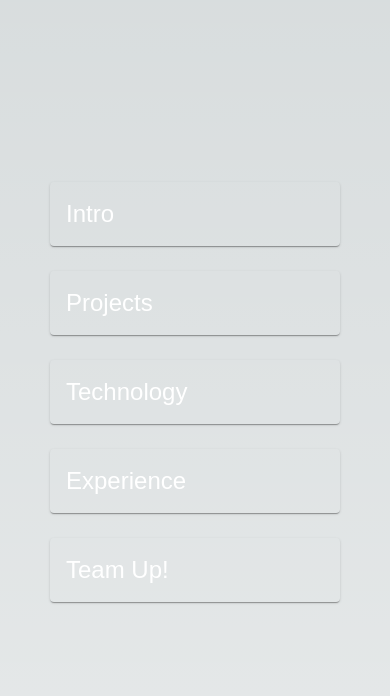
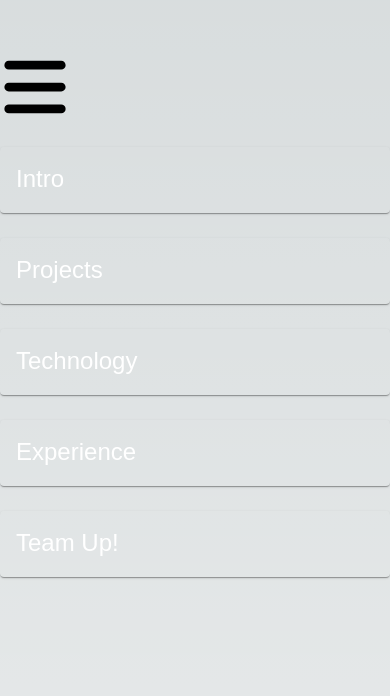
Before and after one commit to balili-melchorjr-developer/portfolio-next, a Next.js app: page / in a window 390 px wide. Shown: the part 148-844 px from the top of the page. Built offline with nearby package versions, Linux system fonts and the light colour scheme.

Commit message:
Feat: Added tailwindcss

```diff
--- a/components/Nav.js
+++ b/components/Nav.js
@@ -1,8 +1,18 @@
 import { Button, CardHeader, List, ListItem, Typography, Grid, Card } from '@mui/material'
-import React from 'react'
+import React, { useState } from 'react'
 import { useRouter } from 'next/router'
+import { FaBars } from "react-icons/fa6";
+import { IoClose } from "react-icons/io5";
+import Link from 'next/link';
 
 const Nav = () => {
+
+    const [active, setActive] = useState(false)
+    const [nav, setNav] = useState(false)
+
+    const handleNav = () => {
+        setNav(!nav)
+    }
 
     const customStyle = {
         customButton: {
@@ -29,34 +39,64 @@ const Nav = () => {
             color: 'white',
             fontWeight: '900'
         }
+    }
 
-
+    const handleActive = () => {
+        setActive(true)
+        router.push('/')
+        console.log(setActive)
     }
 
     const router = useRouter()
 
   return (
     <>
-        <Grid container sx={customStyle.customLayout}>
+        <div onClick={handleNav} className='md:hidden z-10'>
+            {!nav ?  <FaBars size={70}/> : <IoClose size={70}/>}
+        </div>
+        <Grid container className="hidden md:flex">
             <Grid item xs={12} md={12} >
-                <Card onClick={() => router.push('/')} sx={customStyle.customCard}>
+                <Card onClick={() => handleActive()} sx={customStyle.customCard} className='card-new-style'>
+                {/* <Card onClick={() => router.push('/')} sx={customStyle.customCard} className='card-new-style'> */}
                     <CardHeader title='Intro' />
                 </Card>
-                <Card onClick={() => router.push('/projects')} sx={customStyle.customCard}>
+                <Card onClick={() => router.push('/projects')} sx={customStyle.customCard}  className='card-new-style'>
                     <CardHeader title='Projects' />
                 </Card>
-                <Card onClick={() => router.push('/technology')} sx={customStyle.customCard}>
+                <Card onClick={() => router.push('/technology')} sx={customStyle.customCard}  className='card-new-style'>
                     <CardHeader title='Technology' />
                 </Card>
-                <Card onClick={() => router.push('/experience')} sx={customStyle.customCard}>
+                <Card onClick={() => router.push('/experience')} sx={customStyle.customCard}  className='card-new-style'>
                     <CardHeader title='Experience' />
                 </Card>
-                <Card onClick={() => router.push('/team-up')} sx={customStyle.customCard}>
+                <Card onClick={() => router.push('/team-up')} sx={customStyle.customCard}  className='card-new-style'>
                     <CardHeader title='Team Up!' />
                 </Card>
             </Grid>
         </Grid>
-    </>
+
+
+            <Grid className={!nav ? 'hidden' : 'top-0 left-0 w-full h-screen bg-black flex flex-col justify-center items-center'}>
+                <Grid item xs={12} md={12} >
+                    <Card onClick={() => handleActive()} sx={customStyle.customCard} className='card-new-style'>
+                    {/* <Card onClick={() => router.push('/')} sx={customStyle.customCard} className='card-new-style'> */}
+                        <CardHeader title='Intro' />
+                    </Card>
+                    <Card onClick={() => router.push('/projects')} sx={customStyle.customCard}  className='card-new-style'>
+                        <CardHeader title='Projects' />
+                    </Card>
+                    <Card onClick={() => router.push('/technology')} sx={customStyle.customCard}  className='card-new-style'>
+                        <CardHeader title='Technology' />
+                    </Card>
+                    <Card onClick={() => router.push('/experience')} sx={customStyle.customCard}  className='card-new-style'>
+                        <CardHeader title='Experience' />
+                    </Card>
+                    <Card onClick={() => router.push('/team-up')} sx={customStyle.customCard}  className='card-new-style'>
+                        <CardHeader title='Team Up!' />
+                    </Card>
+                </Grid>
+            </Grid>
+        </>
   )
 }
 
--- a/package.json
+++ b/package.json
@@ -27,6 +27,7 @@
     "next": "14.1.0",
     "react": "^18",
     "react-dom": "^18",
+    "react-icons": "^5.0.1",
     "tailwind-merge": "^2.2.1",
     "tailwindcss-animate": "^1.0.7"
   },
--- a/pages/technology/index.js
+++ b/pages/technology/index.js
@@ -51,13 +51,15 @@ const index = ({ categories }) => {
                     <Grid item xs={2}>
 
                     </Grid>
-                    <Grid container direction="row" xs={8} justifyContent="center">
+                    <Grid item xs={8}>
+                      <Grid container justifyContent="center">
                         {category.technology.map(item => (
                         <Box key={item.id} justifyContent='center' sx={{textAlign: 'center', margin: '0 30px', width: '100px', marginTop: '40px'}}>
                           <Avatar src={`${item.image}`}  variant='square' sx={{ height: '120px', width: '120px', margin: 'auto'}}/>
                           <Typography sx={{marginTop: '10px', textAlign: 'center', marginLeft: '20px'}}>{item.name}</Typography>
                         </Box>
                         ))}
+                      </Grid>
                     </Grid>
                     <Grid item xs={2}>
 
@@ -83,13 +85,15 @@ const index = ({ categories }) => {
                   <Grid item xs={2}>
 
                   </Grid>
-                  <Grid container directio='row' xs={8} justifyContent='center'>
+                  <Grid item xs={8}>
+                    <Grid container justifyContent='center'>
                       {category.technology.map(item => (
                         <Box key={item.id} justifyContent='center' sx={{textAlign: 'center', margin: '0 30px', width: '100px', marginTop: '40px'}}>
                           <Avatar src={`${item.image}`}  variant='square' sx={{ height: '120px', width: '120px', margin: 'auto'}}/>
                           <Typography sx={{marginTop: '10px', textAlign: 'center', marginLeft: '20px'}}>{item.name}</Typography>
                         </Box>
                       ))}
+                    </Grid>
                   </Grid>
                   <Grid item xs={2}>
 
@@ -103,13 +107,15 @@ const index = ({ categories }) => {
                   <Grid item xs={2}>
 
                   </Grid>
-                  <Grid container direction='row' xs={8} justifyContent='center'>
+                  <Grid item xs={8} >
+                    <Grid container justifyContent='center'>
                       {category.technology.map(item => (
                         <Box key={item.id} justifyContent='center' ali sx={{textAlign: 'center', margin: '0 30px', width: '100px', marginTop: '40px'}}>
                           <Avatar src={`${item.image}`}  variant='square' sx={{ height: '120px', width: '120px', margin: 'auto'}}/>
                           <Typography direction='row' justifyContent='center' sx={{marginTop: '10px', textAlign: 'center', marginLeft: 'auto'}}>{item.name}</Typography>
                         </Box>
                       ))}
+                    </Grid>
                   </Grid>
                   <Grid item xs={2}>
 
--- a/styles/globals.css
+++ b/styles/globals.css
@@ -112,3 +112,19 @@ a {
     color-scheme: dark;
   }
 }
+
+
+.card-new-style {
+  border-radius: 0;
+  border-bottom: 2px solid transparent;
+  transition: .5s;
+}
+
+.card-new-style:hover {
+  border-bottom: 2px solid white;
+
+}
+
+.card-new-style:active {
+  border-bottom: 2px solid white;
+}
```
Also changed, not shown: 1 other file (tests, documents, lock files or other folders). Lines whose indentation alone changed are shown as unchanged.
